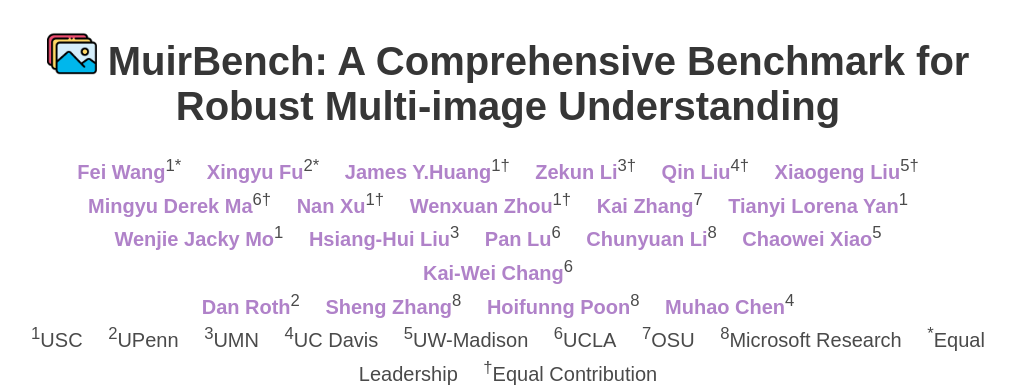
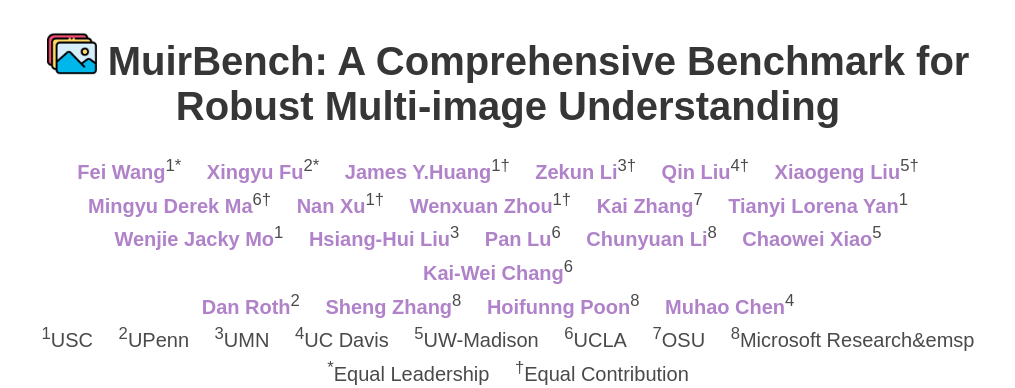
Before and after one commit to muirbench/muirbench.github.io, a plain HTML site: page index.html in a window 1280 px wide. Shown: the part 68-456 px from the top of the page, without its empty margins (132-1147 px from the left). Drawn offline with nearby package versions, Linux system fonts and the light colour scheme; some icons are missing; a web font is replaced by a local one.

Commit message:
Update index.html

```diff
--- a/index.html
+++ b/index.html
@@ -166,12 +166,17 @@
                       <sup>5</sup>UW-Madison&emsp;
                       <sup>6</sup>UCLA&emsp;
                       <sup>7</sup>OSU&emsp;
-                      <sup>8</sup>Microsoft Research&emsp;
+                      <sup>8</sup>Microsoft Research&emsp
+                    </span>
+                    <!-- <span class="author-block">Institution Name<br>Conferance name and year</span> -->
+                    <!-- <span class="eql-cntrb"><small><br><sup>*</sup>Equal Contribution</small></span> -->
+                  </div>
+
+                  <div class="is-size-5 publication-authors">
+                    <span class="author-block">
                       <sup>*</sup>Equal Leadership&emsp;
                       <sup>†</sup>Equal Contribution
                     </span>
-                    <!-- <span class="author-block">Institution Name<br>Conferance name and year</span> -->
-                    <!-- <span class="eql-cntrb"><small><br><sup>*</sup>Equal Contribution</small></span> -->
                   </div>
 
                   <div class="content has-text-centered">
```
